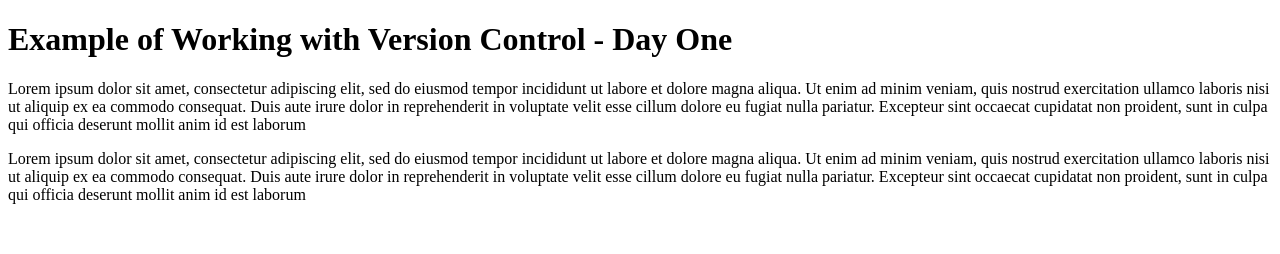
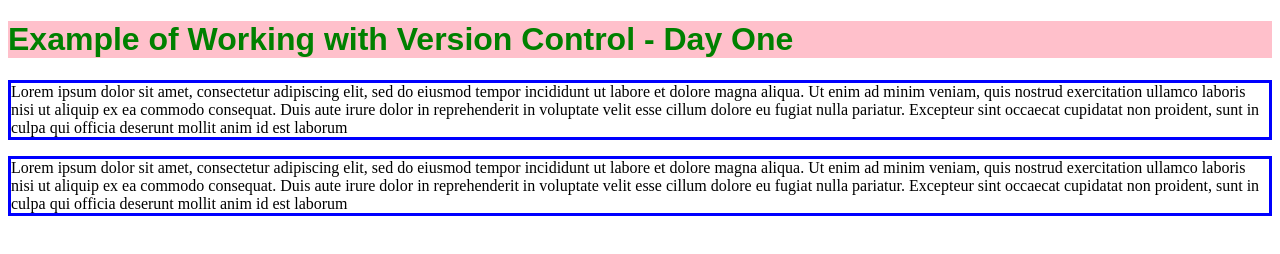
Before and after one commit to torihedden/ExampleProjectApril, a plain HTML site: page index.html in a window 1280 px wide. Drawn offline with Linux system fonts and the light colour scheme.

Commit message:
small demo of beginning CSS

```diff
--- a/index.html
+++ b/index.html
@@ -3,6 +3,7 @@
   <head>
     <meta charset="utf-8">
     <title></title>
+    <link rel="stylesheet" href="styles.css">
   </head>
   <body>
 
--- /dev/null
+++ b/styles.css
@@ -0,0 +1,9 @@
+h1 {
+  color: green;
+  background-color: pink;
+  font-family: sans-serif;
+}
+
+p {
+  border: solid 3px blue;
+}
```
